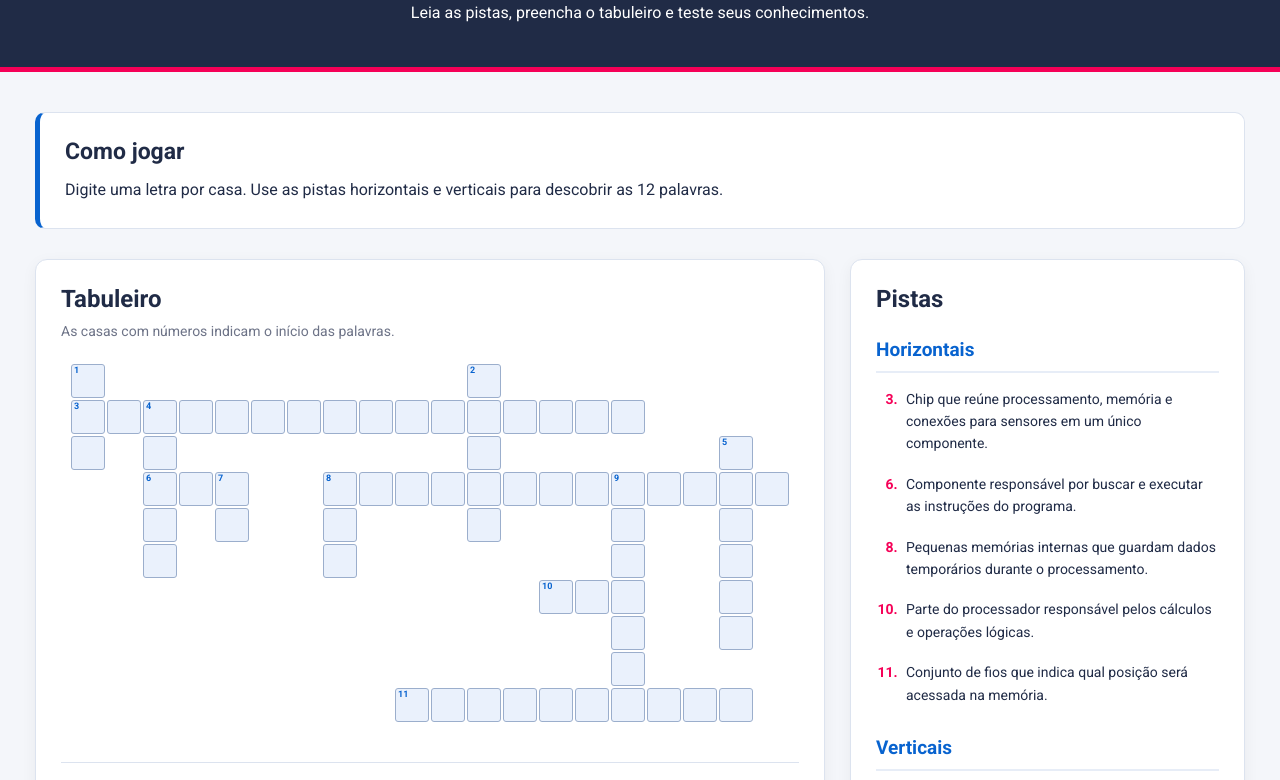
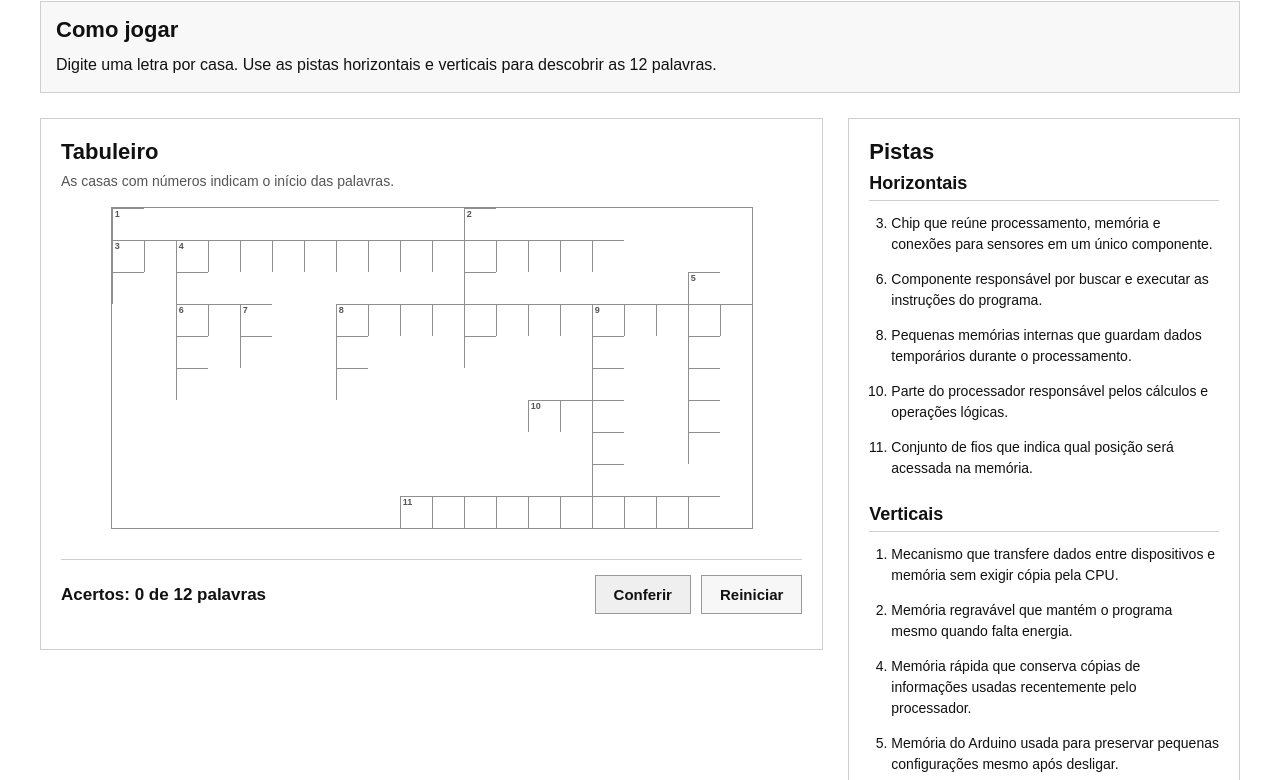
Before and after one commit to FilipeHorta07/ArqComp_Cruzadinha, a plain HTML site: page index.html in a window 1280 px wide. Shown: the part 130-910 px from the top of the page. Drawn offline with Linux system fonts and the light colour scheme; a web font is replaced by a local one.

Commit message:
Alterei o css, com a V2

```diff
--- a/style.css
+++ b/style.css
@@ -1,5 +1,4 @@
-
-@import url('https://fonts.googleapis.com/css2?family=Roboto:wght@400;500;600;700;800&display=swap');
+@import url('https://fonts.googleapis.com/css2?family=Arial:wght@400;700&display=swap');
 
 * {
     margin: 0;
@@ -8,188 +7,155 @@
 }
 
 body {
-    font-family: 'Roboto', sans-serif;
-    background-color: #f4f6fa;
-    color: #202b46;
+    font-family: Arial, Helvetica, sans-serif;
+    background-color: #ffffff;
+    color: #111;
+    padding: 20px;
 }
 
-/* CABEÇALHO */
-
 .cabecalho {
-    background-color: #202b46;
-    color: white;
-    padding: 45px 20px;
     text-align: center;
-    border-bottom: 5px solid #f50057;
-}
-
-.conteudo-cabecalho {
-    max-width: 1100px;
-    margin: auto;
+    margin-bottom: 25px;
 }
 
 .categoria {
-    color: #ff5c95;
     font-size: 14px;
     font-weight: bold;
+    margin-bottom: 8px;
+    color: #444;
     text-transform: uppercase;
-    letter-spacing: 2px;
-    margin-bottom: 12px;
 }
 
 .cabecalho h1 {
-    font-size: 36px;
-    margin-bottom: 15px;
+    font-size: 28px;
+    margin-bottom: 10px;
 }
 
 .cabecalho p {
     font-size: 16px;
+    color: #444;
 }
 
-/* CONTEÚDO PRINCIPAL */
-
 .container {
-    max-width: 1250px;
-    margin: 40px auto;
-    padding: 0 20px;
+    max-width: 1200px;
+    margin: auto;
 }
 
-/* INSTRUÇÕES */
-
 .instrucoes {
-    background-color: white;
-    border: 1px solid #dce3ef;
-    border-left: 5px solid #0863cf;
-    border-radius: 10px;
-    padding: 25px;
-    margin-bottom: 30px;
+    margin-bottom: 25px;
+    padding: 15px;
+    border: 1px solid #cfcfcf;
+    background-color: #f8f8f8;
 }
 
 .instrucoes h2 {
-    margin-bottom: 12px;
-    font-size: 23px;
+    font-size: 22px;
+    margin-bottom: 10px;
 }
 
 .instrucoes p {
     font-size: 16px;
-    line-height: 1.6;
+    line-height: 1.5;
 }
-
-/* ÁREA DO JOGO */
 
 .area-jogo {
     display: grid;
-    grid-template-columns: minmax(0, 2fr) minmax(280px, 1fr);
+    grid-template-columns: 2fr 1fr;
     gap: 25px;
     align-items: start;
 }
 
-/* PAINÉIS */
-
 .painel-tabuleiro,
 .painel-pistas {
-    background-color: white;
-    padding: 25px;
-    border-radius: 12px;
-    border: 1px solid #dce3ef;
-    box-shadow: 0 4px 15px rgba(0, 0, 0, 0.05);
+    border: 1px solid #cfcfcf;
+    padding: 20px;
+    background-color: #fff;
 }
 
-.titulo-secao h2 {
-    font-size: 24px;
-    margin-bottom: 10px;
+.titulo-secao h2,
+.painel-pistas h2 {
+    font-size: 22px;
+    margin-bottom: 8px;
 }
 
 .titulo-secao p {
+    margin-bottom: 18px;
+    color: #555;
     font-size: 14px;
-    color: #6d7387;
-    margin-bottom: 25px;
+}
+
+.rolagem-tabuleiro {
+    overflow-x: auto;
+    padding-bottom: 10px;
 }
 
 /* TABULEIRO */
-
-.rolagem-tabuleiro {
-    width: 100%;
-    overflow-x: auto;
-    padding-bottom: 15px;
+.tabuleiro {
+    display: grid;
+    grid-template-columns: repeat(20, 32px);
+    grid-template-rows: repeat(10, 32px);
+    gap: 0;
+    width: max-content;
+    margin: auto;
+    border: 1px solid #8f8f8f;
+    background-color: #fff;
 }
 
-.tabuleiro {
-    display: grid;
-    grid-template-columns: repeat(20, 34px);
-    grid-template-rows: repeat(10, 34px);
-    gap: 2px;
-    width: max-content;
-    margin: auto;
-}
-
-/* CASAS */
-
+/* CADA CASA */
 .casa {
     position: relative;
-    width: 34px;
-    height: 34px;
+    width: 32px;
+    height: 32px;
 }
 
 .casa input {
     width: 100%;
     height: 100%;
-    border: 1px solid #9baecc;
-    border-radius: 3px;
-    background-color: #eaf1fc;
+    border: 1px solid #8f8f8f;
+    border-right: none;
+    border-bottom: none;
+    border-radius: 0;
+    background-color: #ffffff;
     text-align: center;
-    font-size: 19px;
+    font-size: 20px;
     font-weight: bold;
-    color: #202b46;
+    color: #111;
     text-transform: uppercase;
     outline: none;
     padding: 0;
 }
 
-.casa input:hover {
-    background-color: #d9e8ff;
-    border-color: #0863cf;
+/* fecha a borda da última coluna e da última linha visualmente */
+.casa input:focus {
+    background-color: #f0f0f0;
 }
 
-.casa input:focus {
-    background-color: #ffffff;
-    border: 2px solid #0863cf;
-    box-shadow: 0 0 5px rgba(8, 99, 207, 0.4);
-}
-
-/* NÚMEROS DAS CASAS */
-
+/* NÚMERO PEQUENO NO CANTO */
 .numero {
     position: absolute;
     top: 1px;
     left: 3px;
     font-size: 9px;
     font-weight: bold;
-    color: #0863cf;
-    z-index: 1;
+    color: #555;
+    z-index: 2;
     pointer-events: none;
 }
 
-/* RESULTADO DAS RESPOSTAS */
-
+/* CORES DE CONFERÊNCIA */
 .casa.correta input {
-    background-color: #d6f5df;
-    border-color: #26a65b;
-    color: #176b39;
+    background-color: #dff0d8;
 }
 
 .casa.incorreta input {
-    background-color: #ffe0e6;
-    border-color: #e53957;
-    color: #a71935;
+    background-color: #f2dede;
 }
 
-/* BOTÕES E CONTADOR */
-
+/* AÇÕES */
 .painel-acoes {
-    margin-top: 25px;
-    padding-top: 20px;
-    border-top: 1px solid #dce3ef;
+    margin-top: 20px;
+    padding-top: 15px;
+    border-top: 1px solid #cfcfcf;
     display: flex;
     justify-content: space-between;
     align-items: center;
@@ -200,7 +166,6 @@ body {
 #contador {
     font-size: 17px;
     font-weight: bold;
-    color: #0863cf;
 }
 
 .botoes {
@@ -209,102 +174,74 @@ body {
 }
 
 button {
-    background-color: #0863cf;
-    border: none;
-    color: white;
-    padding: 12px 22px;
-    border-radius: 6px;
+    padding: 10px 18px;
+    border: 1px solid #999;
+    background-color: #efefef;
+    color: #111;
     font-size: 15px;
     font-weight: bold;
     cursor: pointer;
-    transition: 0.3s;
 }
 
 button:hover {
-    background-color: #054b9d;
-    transform: translateY(-3px);
-    box-shadow: 0 4px 10px rgba(0, 0, 0, 0.15);
+    background-color: #dddddd;
 }
 
 button.secundario {
-    background-color: #f50057;
+    background-color: #f7f7f7;
 }
 
 button.secundario:hover {
-    background-color: #be0043;
+    background-color: #e7e7e7;
 }
 
-/* MENSAGENS */
-
 #mensagem {
-    margin-top: 18px;
+    margin-top: 15px;
     font-size: 15px;
-    font-weight: 500;
-    text-align: center;
+    font-weight: bold;
 }
 
-/* PAINEL DE PISTAS */
-
-.painel-pistas h2 {
-    font-size: 24px;
+/* PISTAS */
+.grupo-pistas {
     margin-bottom: 25px;
 }
 
-.grupo-pistas {
-    margin-bottom: 30px;
-}
-
 .grupo-pistas h3 {
-    font-size: 19px;
-    color: #0863cf;
-    padding-bottom: 10px;
-    margin-bottom: 15px;
-    border-bottom: 2px solid #e7edf7;
+    font-size: 18px;
+    margin-bottom: 12px;
+    border-bottom: 1px solid #cfcfcf;
+    padding-bottom: 6px;
 }
 
 .lista-pistas {
-    padding-left: 25px;
+    padding-left: 22px;
 }
 
 .lista-pistas li {
+    margin-bottom: 14px;
+    line-height: 1.5;
     font-size: 14px;
-    line-height: 1.6;
-    margin-bottom: 18px;
-    padding-left: 5px;
 }
 
-.lista-pistas li::marker {
-    color: #f50057;
-    font-weight: bold;
-}
-
-/* RESPONSIVIDADE */
-
-@media (max-width: 1050px) {
-
+/* RESPONSIVO */
+@media (max-width: 950px) {
     .area-jogo {
         grid-template-columns: 1fr;
-    }
-
-    .painel-tabuleiro,
-    .painel-pistas {
-        width: 100%;
     }
 }
 
 @media (max-width: 600px) {
+    body {
+        padding: 10px;
+    }
 
     .cabecalho h1 {
-        font-size: 27px;
-    }
-
-    .container {
-        margin-top: 20px;
-        padding: 0 12px;
+        font-size: 22px;
     }
 
     .painel-tabuleiro,
-    .painel-pistas {
+    .painel-pistas,
+    .instrucoes {
         padding: 15px;
     }
 
@@ -320,8 +257,4 @@ button.secundario:hover {
     button {
         width: 100%;
     }
-
-    #contador {
-        text-align: center;
-    }
 }
```
